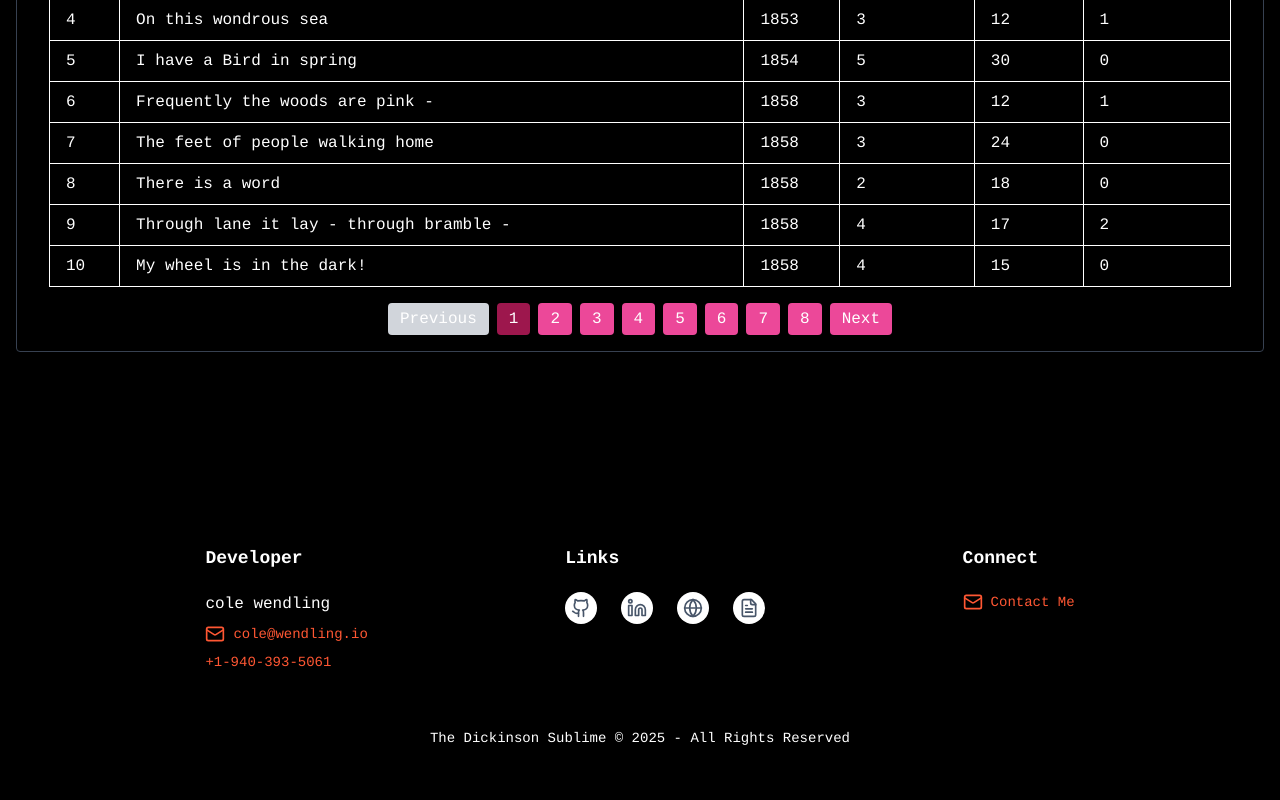
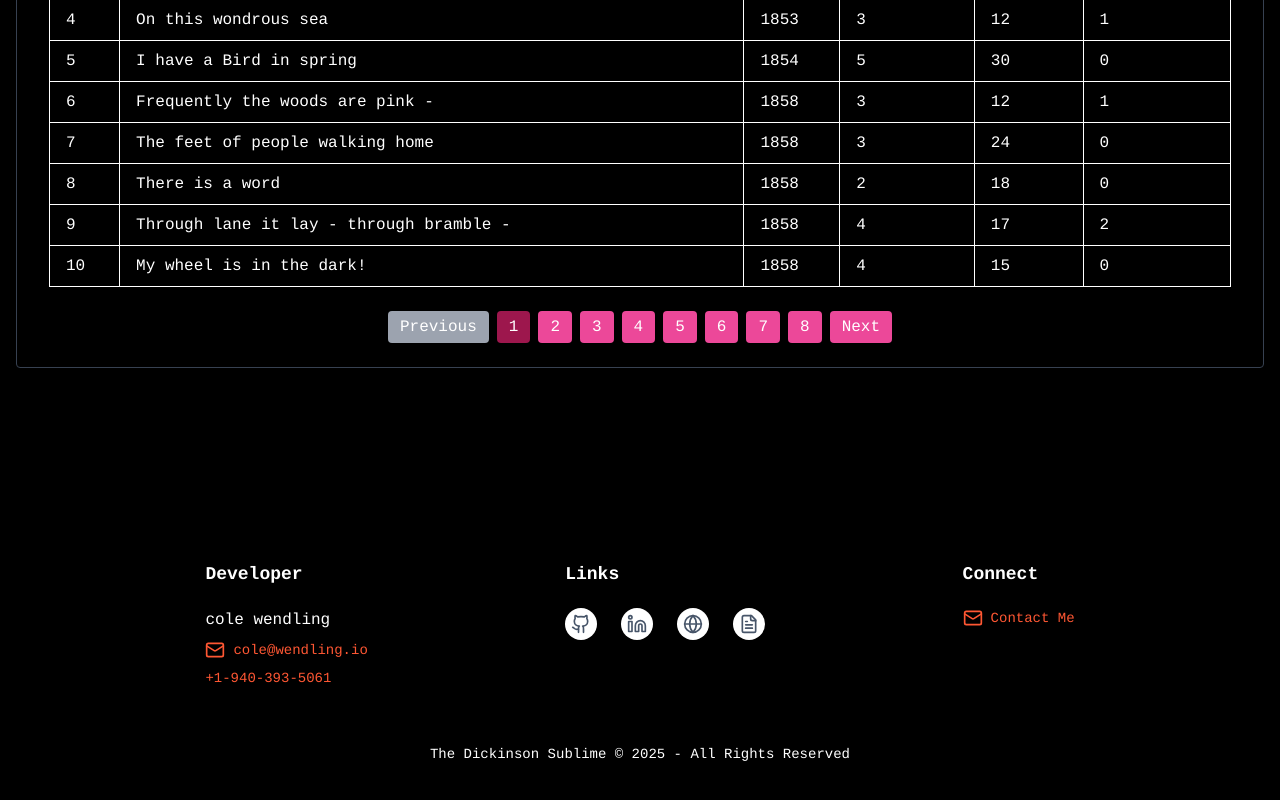
Before and after one commit to colewendling/emily-dickinson-sublime, a Next.js app: page / in a window 1280 px wide. Shown: the part 1772-2572 px from the top of the page. Built offline with nearby package versions, Linux system fonts and the light colour scheme; no server answers.

Commit message:
make Pagination comp. previous button background darker

```diff
--- a/app/components/Pagination.tsx
+++ b/app/components/Pagination.tsx
@@ -27,14 +27,14 @@ const Pagination: React.FC<PaginationProps> = ({
   };
 
   return (
-    <div className="flex justify-center items-center mt-4 space-x-2">
+    <div className="w-full max-w-[400px] sm:max-w-full mx-auto flex justify-center items-center mt-4 space-x-2 py-2">
       {/* Previous Button */}
       <button
         onClick={() => handleClick(currentPage - 1)}
         disabled={currentPage === 1}
         className={`px-2 py-1 sm:px-3 sm:py-1 text-xs sm:text-base rounded ${
           currentPage === 1
-            ? 'bg-gray-300 cursor-not-allowed'
+            ? 'bg-gray-400 cursor-not-allowed'
             : 'bg-pink-500 text-white hover:bg-pink-600'
         }`}
       >
```
